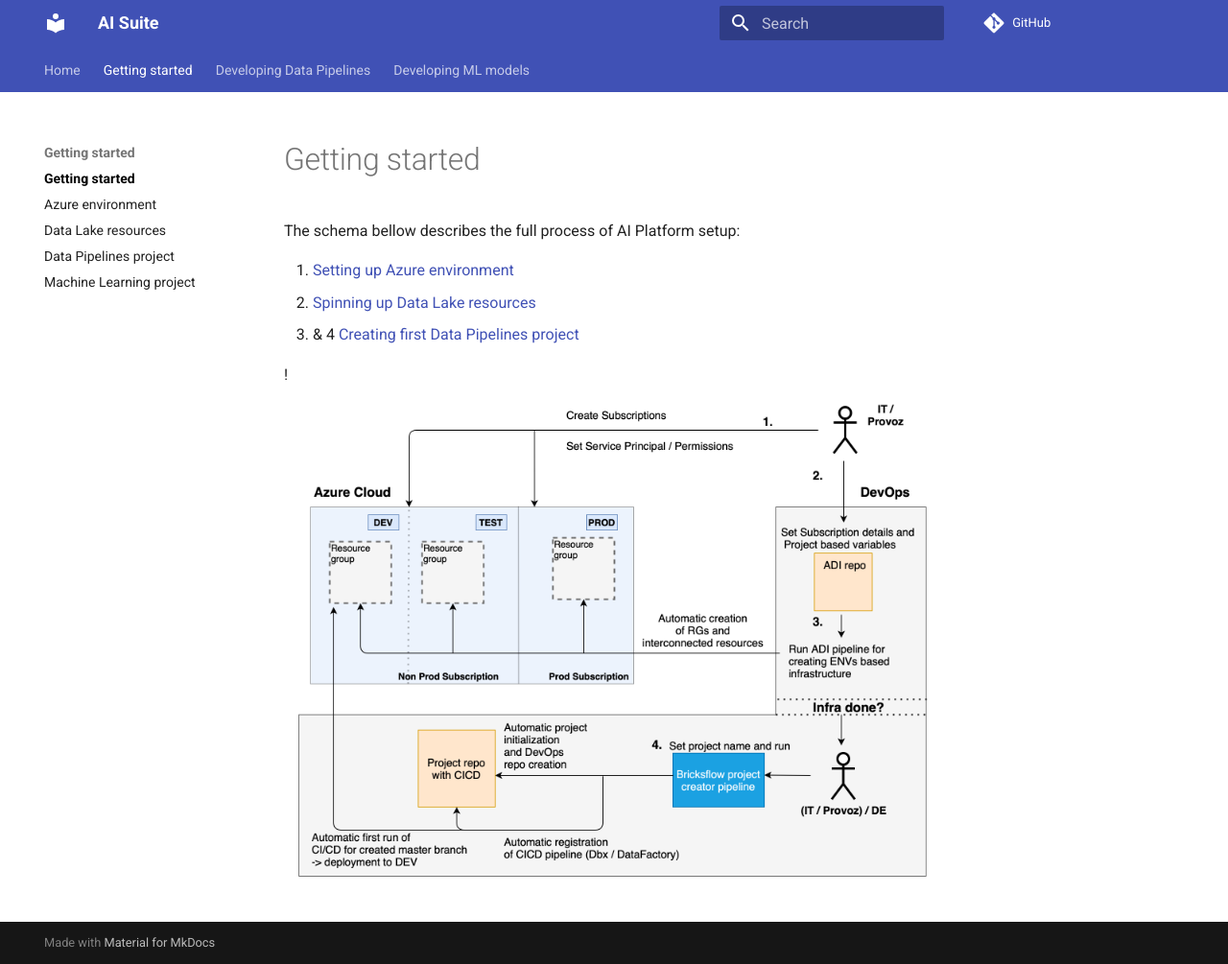
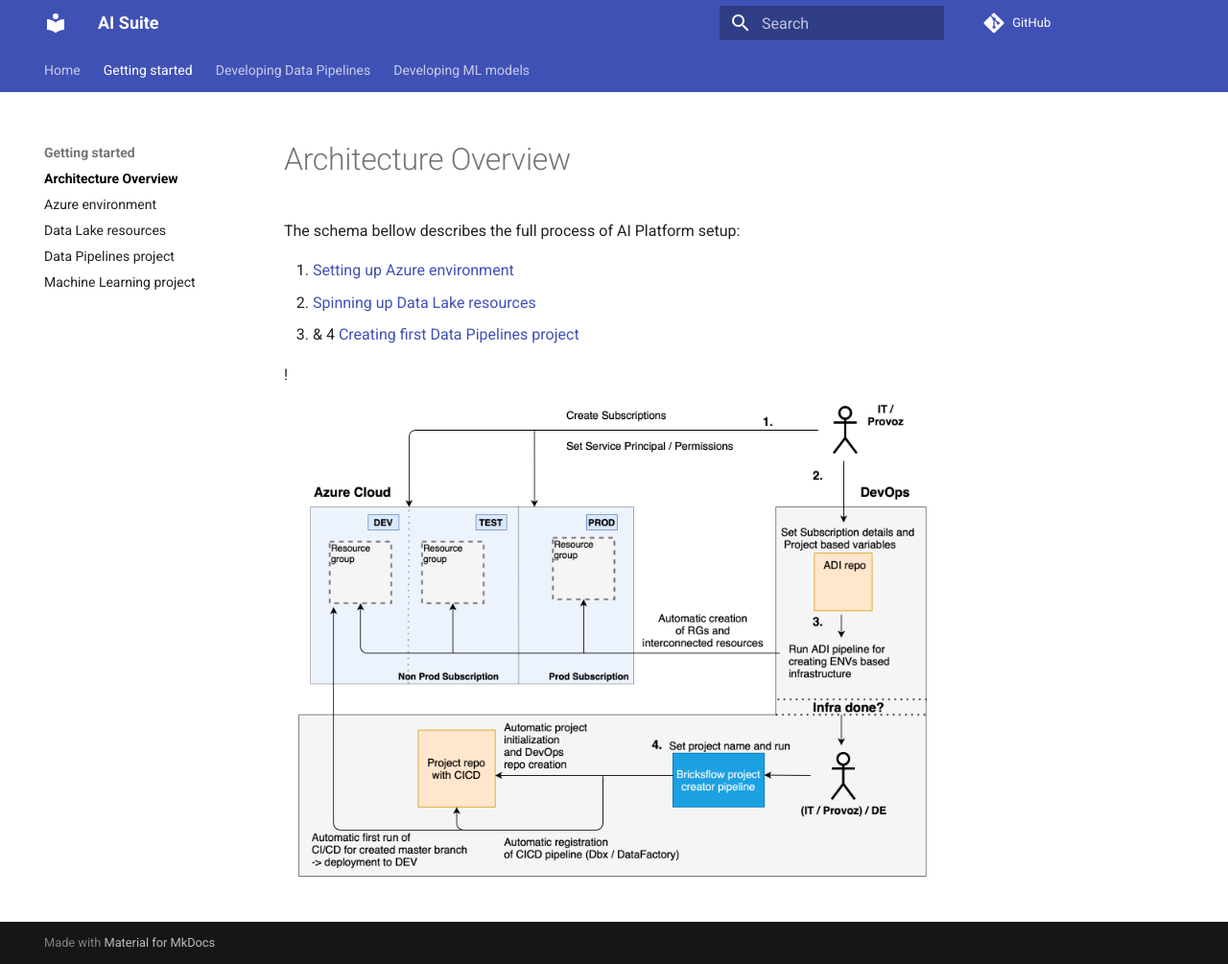
Before and after one commit to daipe-ai/platform-docs, an MkDocs documentation site: the page built from docs/getting-started/index.md, in a window 1280 px wide and 1005 px high. Shown: the whole window at 96% size. Built offline with MkDocs 1.6.1 and Material for MkDocs 9.7.7, drawn with Linux system fonts in a browser that asks for light colours; comment, search, counter and statistics services are not loaded.

Commit message:
Better label

```diff
--- a/docs/getting-started/index.md
+++ b/docs/getting-started/index.md
@@ -1,4 +1,4 @@
-# Getting started
+# Architecture Overview
 
 The schema bellow describes the full process of AI Platform setup:
 
--- a/mkdocs.yml
+++ b/mkdocs.yml
@@ -21,7 +21,7 @@
 nav:
   - Home: index.md
   - Getting started:
-      Getting started: getting-started/index.md
+      Architecture Overview: getting-started/index.md
       Azure environment: getting-started/azure-setup.md
       Data Lake resources: getting-started/datalake-resources-setup.md
       Data Pipelines project: getting-started/data-pipelines-project-setup.md
```
